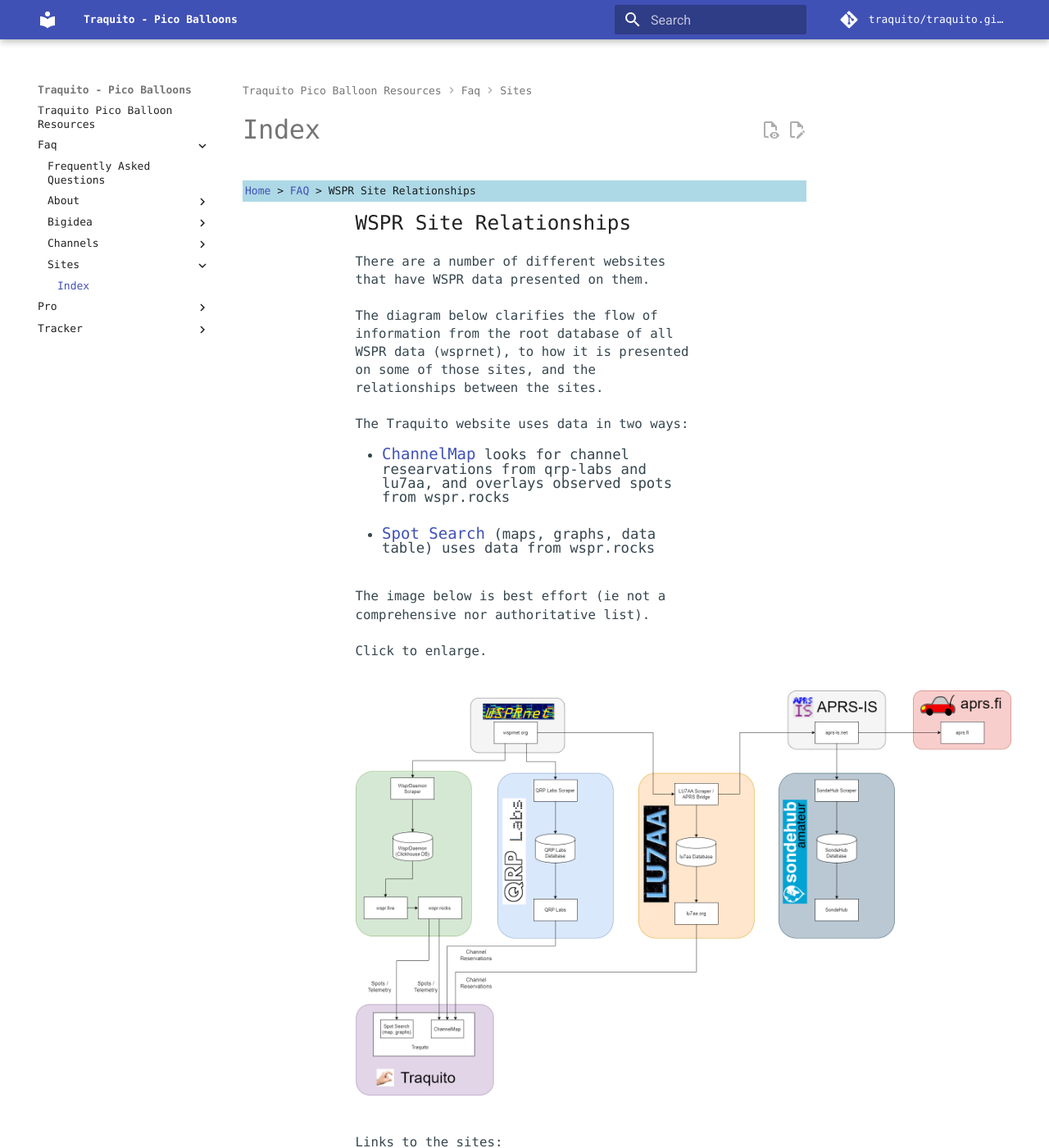
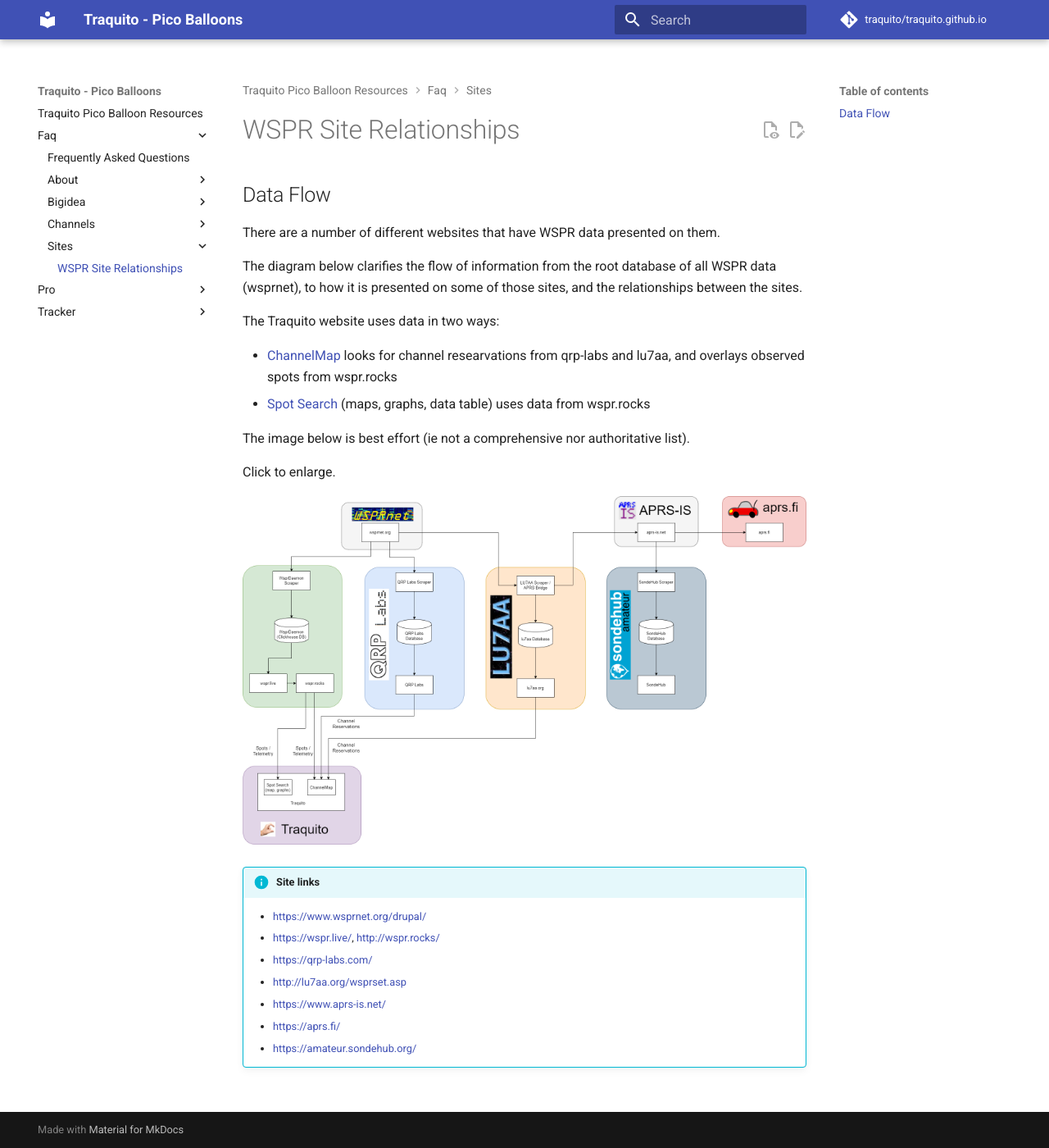
Before and after one commit to traquito/traquito.github.io, an MkDocs documentation site: the page built from docs/faq/sites/README.md, in a window 1280 px wide and 1400 px high. Shown: the whole window at 82% size. Built offline with MkDocs 1.6.1 and Material for MkDocs 9.7.7, drawn with Linux system fonts in a browser that asks for light colours; comment, search, counter and statistics services are not loaded.

Commit message:
faq/sites/ index now markdown

```diff
--- a/docs/faq/sites/README.md
+++ b/docs/faq/sites/README.md
@@ -1,76 +1,28 @@
-<!DOCTYPE html>
-<html lang="en">
-  <head>
-    <meta charset="utf-8">
-    <title>WSPR Site Relationships - Traquito</title>
+# WSPR Site Relationships
 
-    <!-- Google tag (gtag.js) -->
-    <script async src="https://www.googletagmanager.com/gtag/js?id=G-07H1M3KB40"></script>
-    <script>
-        window.dataLayer = window.dataLayer || [];
-        function gtag(){dataLayer.push(arguments);}
-        gtag('js', new Date());
+## Data Flow
 
-        gtag('config', 'G-07H1M3KB40');
-        </script>
-
-<link rel="stylesheet" type="text/css" href="/css/traquito.css">
-<style>
-
-</style>
-  </head>
-  <body>
-    <div class="linkbar">
-        <a href="/" target="_blank">Home</a> > <a href="/faq" target="_blank">FAQ</a> > WSPR Site Relationships
-    </div>
-
-    <section class="allcontent">
-
-        <section class="content">
-            <span class="heading">WSPR Site Relationships</span>
-
-            <pre class="text">
 There are a number of different websites that have WSPR data presented on them.
 
 The diagram below clarifies the flow of information from the root database of all WSPR data (wsprnet), to how it is presented on some of those sites, and the relationships between the sites.
 
 The Traquito website uses data in two ways:
-<ul>
-<li><a href="/channelmap/" target="_blank">ChannelMap</a> looks for channel researvations from qrp-labs and lu7aa, and overlays observed spots from wspr.rocks</li>
-<li><a href="/search/spots/dashboard/?band=20m&channel=269&callsign=KD2KDD&limit=2000&dtGte=2023-05-08&dtLte=2023-06-01" target="_blank">Spot Search</a> (maps, graphs, data table) uses data from wspr.rocks</li>
-</ul>
+
+*   [ChannelMap](/channelmap/) looks for channel researvations from qrp-labs and lu7aa, and overlays observed spots from wspr.rocks
+*   [Spot Search](/search/spots/dashboard/?band=20m&channel=269&callsign=KD2KDD&limit=2000&dtGte=2023-05-08&dtLte=2023-06-01) (maps, graphs, data table) uses data from wspr.rocks
+
 The image below is best effort (ie not a comprehensive nor authoritative list).
 
 Click to enlarge.
-            </pre>
 
-            <a href="wspr_site_relationships.png" target="_blank"><img src="wspr_site_relationships.png"></a>
+[![](wspr_site_relationships.png)](wspr_site_relationships.png)
 
-            <br/><br/>
 
-            <pre class="text">
-Links to the sites:
-<ul>
-<li><a href="https://www.wsprnet.org/drupal/" target="_blank">https://www.wsprnet.org/drupal/</a></li>
-<li><a href="https://wspr.live/" target="_blank">https://wspr.live/</a>, <a href="http://wspr.rocks/" target="_blank">http://wspr.rocks/</a></li>
-<li><a href="https://qrp-labs.com/" target="_blank">https://qrp-labs.com/</a></li>
-<li><a href="http://lu7aa.org/wsprset.asp" target="_blank">http://lu7aa.org/wsprset.asp</a></li>
-<li><a href="https://www.aprs-is.net/" target="_blank">https://www.aprs-is.net/</a></li>
-<li><a href="https://aprs.fi/" target="_blank">https://aprs.fi/</a></li>
-<li><a href="https://amateur.sondehub.org/" target="_blank">https://amateur.sondehub.org/</a></li>
-</ul>
-            </pre>
-
-        </section>
-
-    </section>
-
-    <br/><br/><br/>
-    <br/><br/><br/>
-    <br/><br/><br/>
-    <br/><br/><br/>
-    <br/><br/><br/>
-    <br/><br/><br/>
-
-  </body>
-</html>
+!!! info "Site links"
+    - [https://www.wsprnet.org/drupal/](https://www.wsprnet.org/drupal/)
+    - [https://wspr.live/](https://wspr.live/), [http://wspr.rocks/](http://wspr.rocks/)
+    - [https://qrp-labs.com/](https://qrp-labs.com/)
+    - [http://lu7aa.org/wsprset.asp](http://lu7aa.org/wsprset.asp)
+    - [https://www.aprs-is.net/](https://www.aprs-is.net/)
+    - [https://aprs.fi/](https://aprs.fi/)
+    - [https://amateur.sondehub.org/](https://amateur.sondehub.org/)
```
